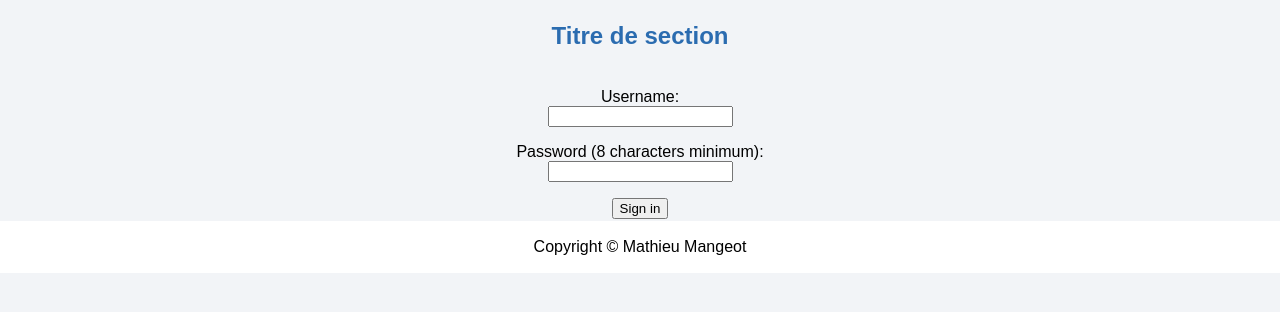
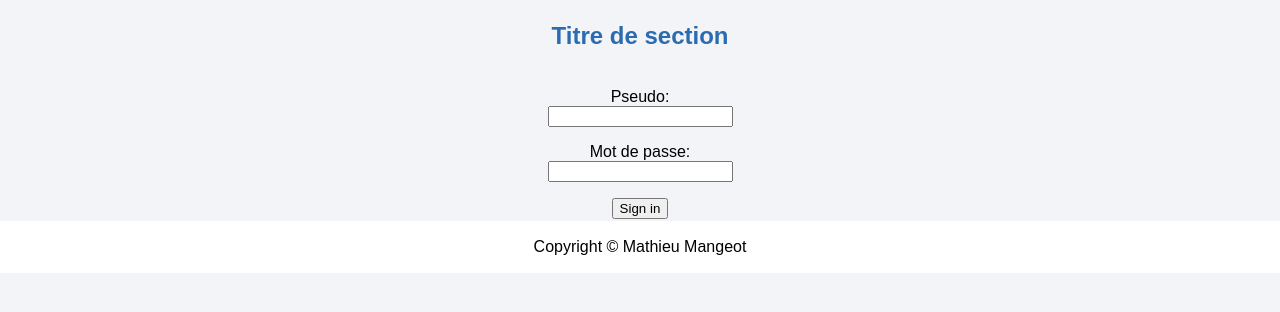
Before and after one commit to gaspard-psq/TP4, a PHP site: page / in a window 1280 px wide. Shown: the part 39-351 px from the top of the page. Run offline with PHP 8.4, Linux system fonts and the light colour scheme.

Commit message:
connexion2

```diff
--- a/index.php
+++ b/index.php
@@ -38,12 +38,12 @@
          </section>
 
     <div>
-         <label for="username">Username:</label>
+         <label for="username">Pseudo:</label>
         <input type="text" id="username" name="username" />
     </div>
     <div>
-        <label for="pass">Password (8 characters minimum):</label>
-        <input type="password" id="pass" name="password" minlength="8" required />
+        <label for="pass">Mot de passe:</label>
+        <input type="password" id="pass" name="password"/>
     </div>
     <input type="submit" value="Sign in" />
 
```
